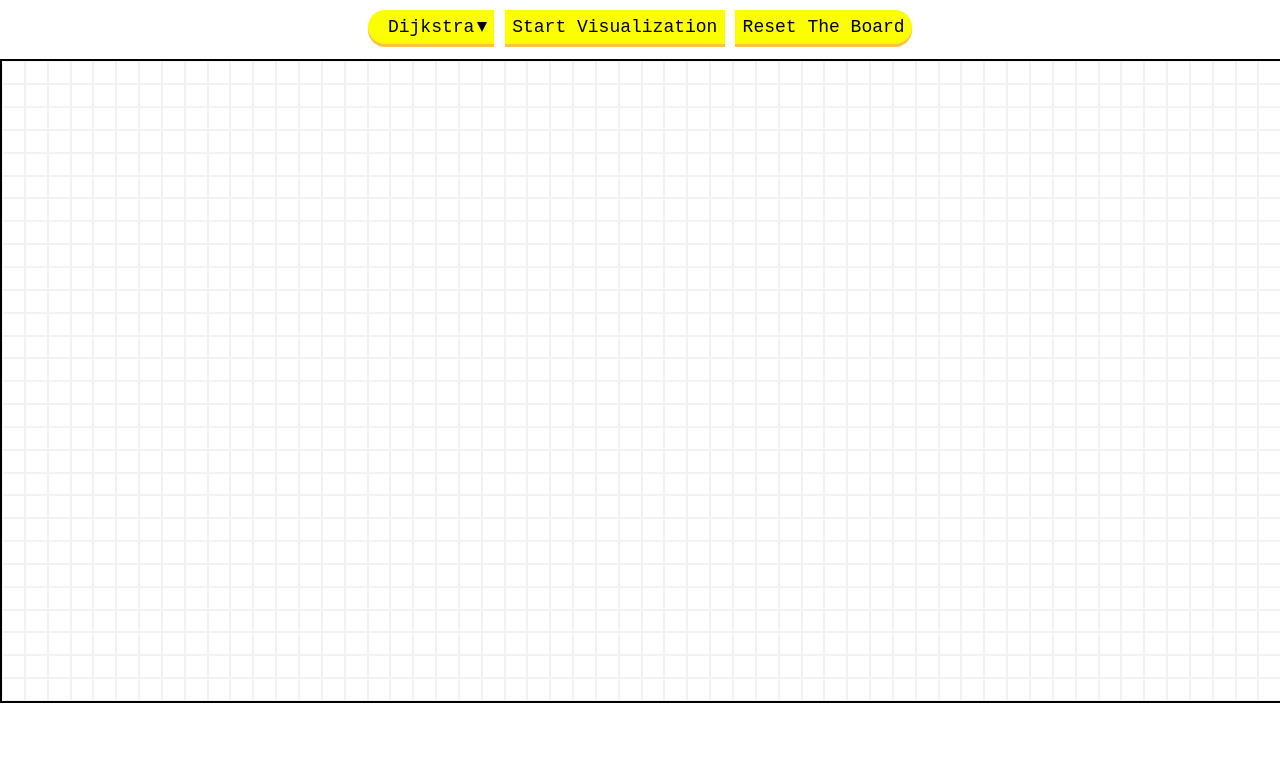
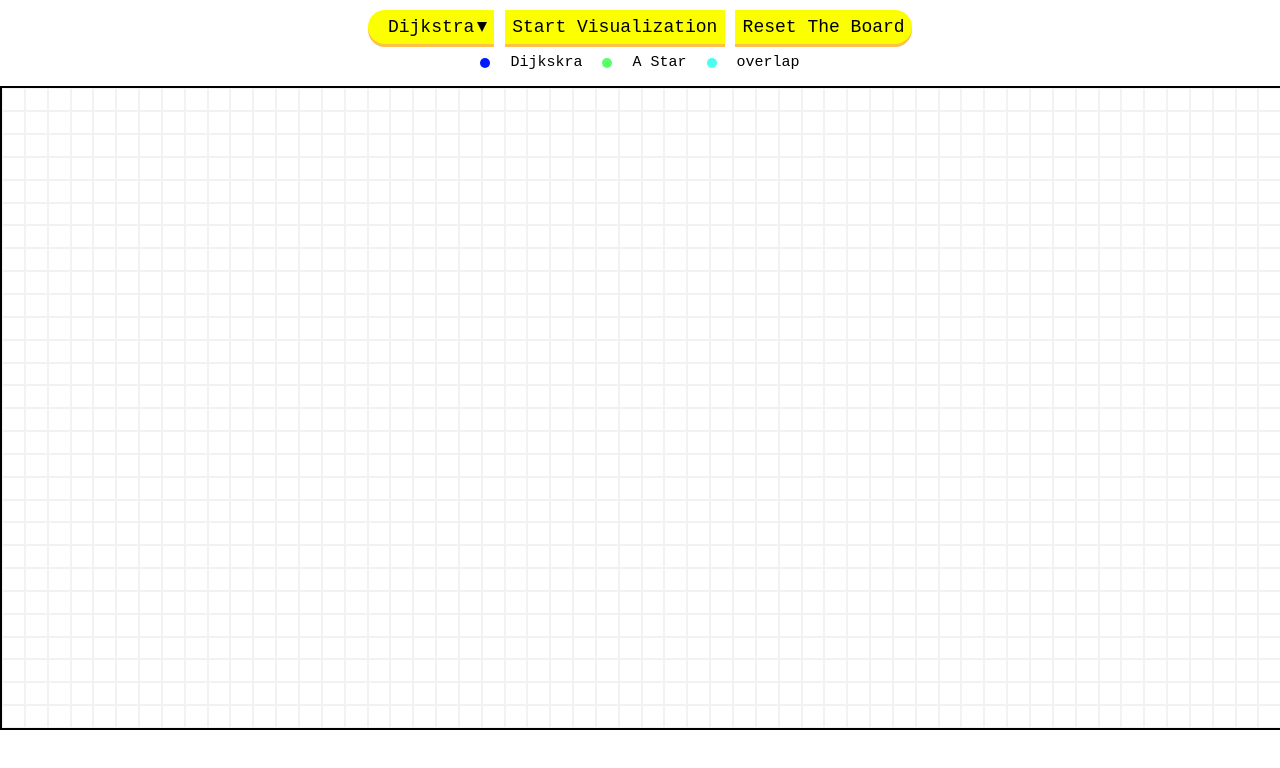
Before and after one commit to kartikth40/Pathfinder-js, a plain HTML site: page index.html in a window 1280 px wide. Shown: the top 768 px of the page. Drawn offline with Linux system fonts and the light colour scheme.

Commit message:
added legends

```diff
--- a/index.html
+++ b/index.html
@@ -10,7 +10,8 @@
 
 <body>
     <div class="container">
-        <div class="button-container">
+        <div class="top-shelf">
+           <div class="button-container">
             <div class="dropdown">
                 <input type="button" class="btn" id="select-algo" value="Dijkstra">
                 <div class="dropdown-arrow"></div>
@@ -23,7 +24,14 @@
             </div>
             <input type="button" class="btn" id="start-visualization" value="Start Visualization">
             <input type="button" class="btn" id="refresh-page" value="Reset The Board">
+            </div>
+            <div class="legends">
+                <span class="dij-legend"></span><p>Dijkskra</p>
+                <span class="astar-legend"></span><p>A Star</p>
+                <span class="mix-legend"></span><p>overlap</p>
+            </div>
         </div>
+
 
         <div class="maze-container" draggable="false" ondragstart="return false;"></div>
 
--- a/style.css
+++ b/style.css
@@ -7,9 +7,9 @@
     --maze-color:        #ffffff;
     --start-color:       #0dff00;
     --finish-color:      #ff684d;
-    --path-color-astar:        #87ff93;
+    --path-color-astar:        #59ff69;
     --path-color-dij:        #001aff;
-    --path-color-overlap:        #5ffff2;
+    --path-color-overlap:        #4bfdee;
     --visited-node-color-astar:rgba(217, 175, 255, .5);
     --visited-node-color-dij:rgb(175, 218, 255, .5);
     --visited-node-color-overlap:rgba(69, 87, 255, 0.5);
@@ -28,6 +28,38 @@ body {
     background-color: #fff;
     margin: 0;
     padding: 0;
+}
+
+.top-shelf {
+    display: flex;
+    flex-direction: column;
+    align-items: center;
+    justify-content: center;
+}
+.legends {
+    display: flex;
+    align-items: center;
+    justify-content: center;
+    gap: 20px;
+}
+.legends > p {
+    font-size: 15px;
+    margin: 0;
+}
+.dij-legend, .astar-legend, .mix-legend {
+    width: 10px;
+    height: 10px;
+    border-radius: 50%;
+    box-shadow: 0 0 5px var(--path-color);
+}
+.dij-legend {
+    background-color: var(--path-color-dij);
+}
+.astar-legend {
+    background-color: var(--path-color-astar);
+}
+.mix-legend {
+    background-color: var(--path-color-overlap);
 }
 
 .button-container {
@@ -152,7 +184,6 @@ body {
     inset:0;
     content: '';
     z-index: 1;
-    border-radius: 50%;
     border: 2px solid black;
 }
 .start::before {
@@ -188,7 +219,7 @@ body {
     border: #252525 solid 1px;
 }
 .wall.visited-astar, .wall.visited-dij {
-    opacity: .8;
+    opacity: .7;
 }
 
 .path-dij {
@@ -198,7 +229,7 @@ body {
     z-index: 1;
     position: absolute;
     content: '';
-    inset: 0;
+    inset: 2.5px;
     --path-color: var(--path-color-dij);
     animation-name: pathAnimation;
     animation-duration: .4s;
@@ -215,9 +246,9 @@ body {
     z-index: 1;
     position: absolute;
     content: '';
-    inset: 0;
+    inset: 2.5px;
     --path-color: var(--path-color-astar);
-    animation-name: pathAnimation;
+    animation: pathAnimation;
     animation-duration: .4s;
     animation-timing-function: ease-out;
     animation-fill-mode: forwards;
@@ -278,7 +309,7 @@ body {
     }
 
     50%{
-        background-color: rgb(255, 164, 247);
+        background-color: rgb(102, 118, 255);
     }
 
     75%{
```
